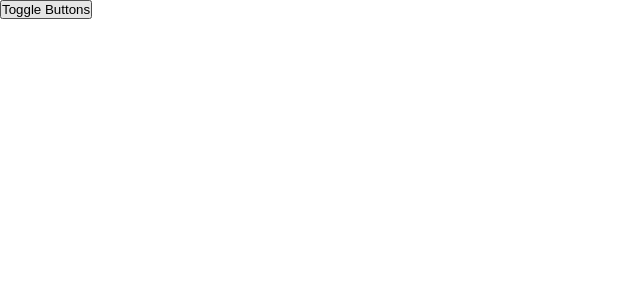
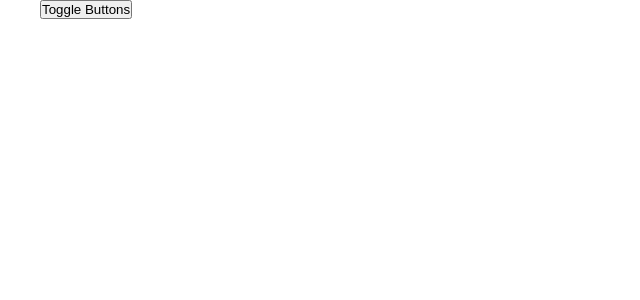
Before and after one commit to Evgenij-Maksimishin/Angular__Custom-Toggle-Buttons, an Angular app: page / in a window 1280 px wide. Shown: the top 300 px of the page, without its empty margins (0-640 px from the left). Built offline with nearby package versions, Linux system fonts and the light colour scheme.

Commit message:
Add classes

```diff
--- a/src/app/app.component.html
+++ b/src/app/app.component.html
@@ -1,4 +1,7 @@
-<button (click)="modalPopUpOpen()">Toggle Buttons</button>
+<div class="app-section">
+    <div class="container">
+        <div class="app-content">
+            <button class="toggle-btn" (click)="modalPopUpOpen()">Toggle Buttons</button>
 
             <app-modal *ngIf="isModalPopUpOpen" (outsideClick)="closeModalPopUp()">
                 <div class="modal-content">
@@ -9,3 +12,6 @@
                     </div>
                 </div>
             </app-modal>
+        </div>
+    </div>
+</div>
```
Lines whose indentation alone changed are shown as unchanged.
